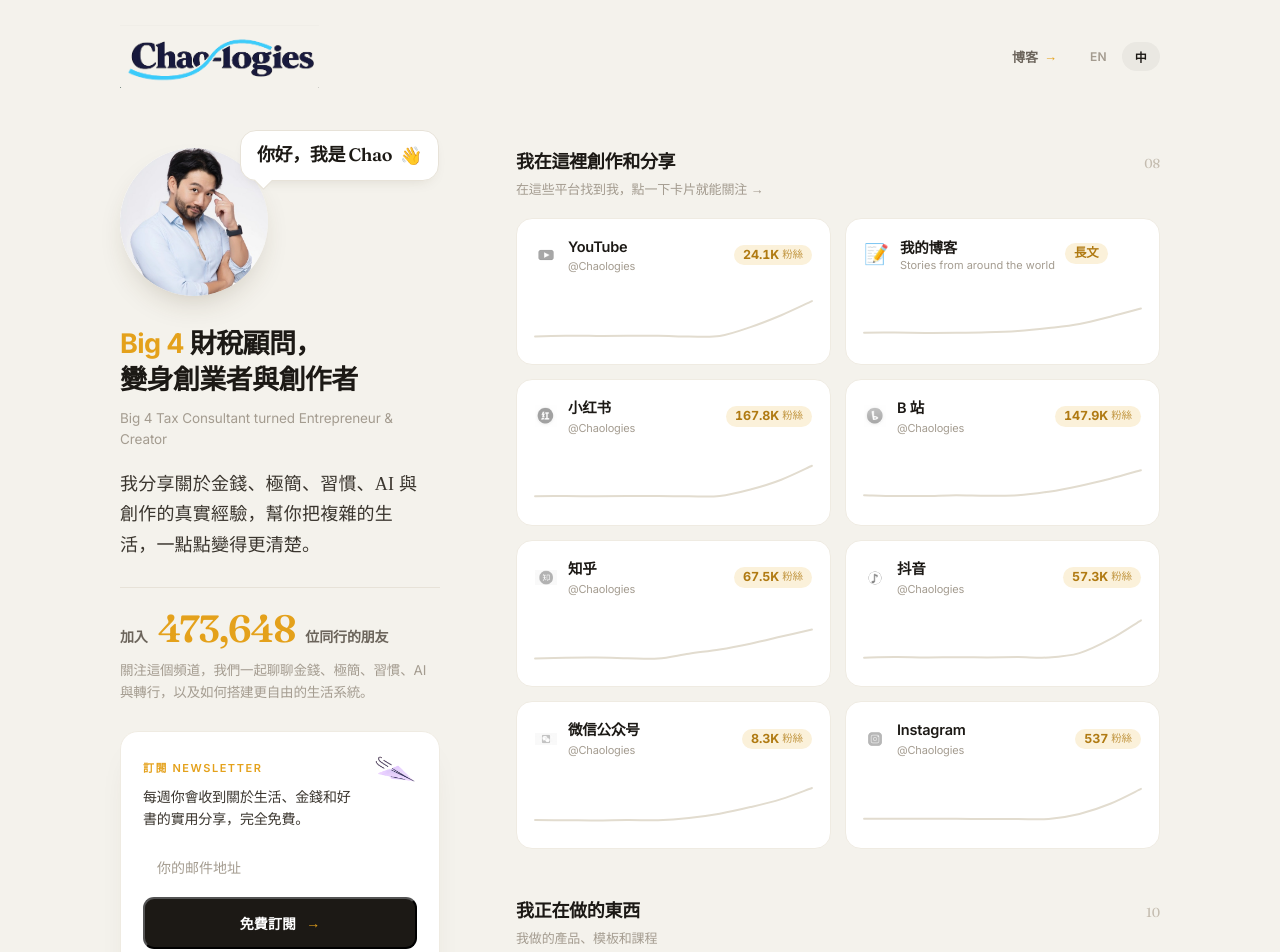
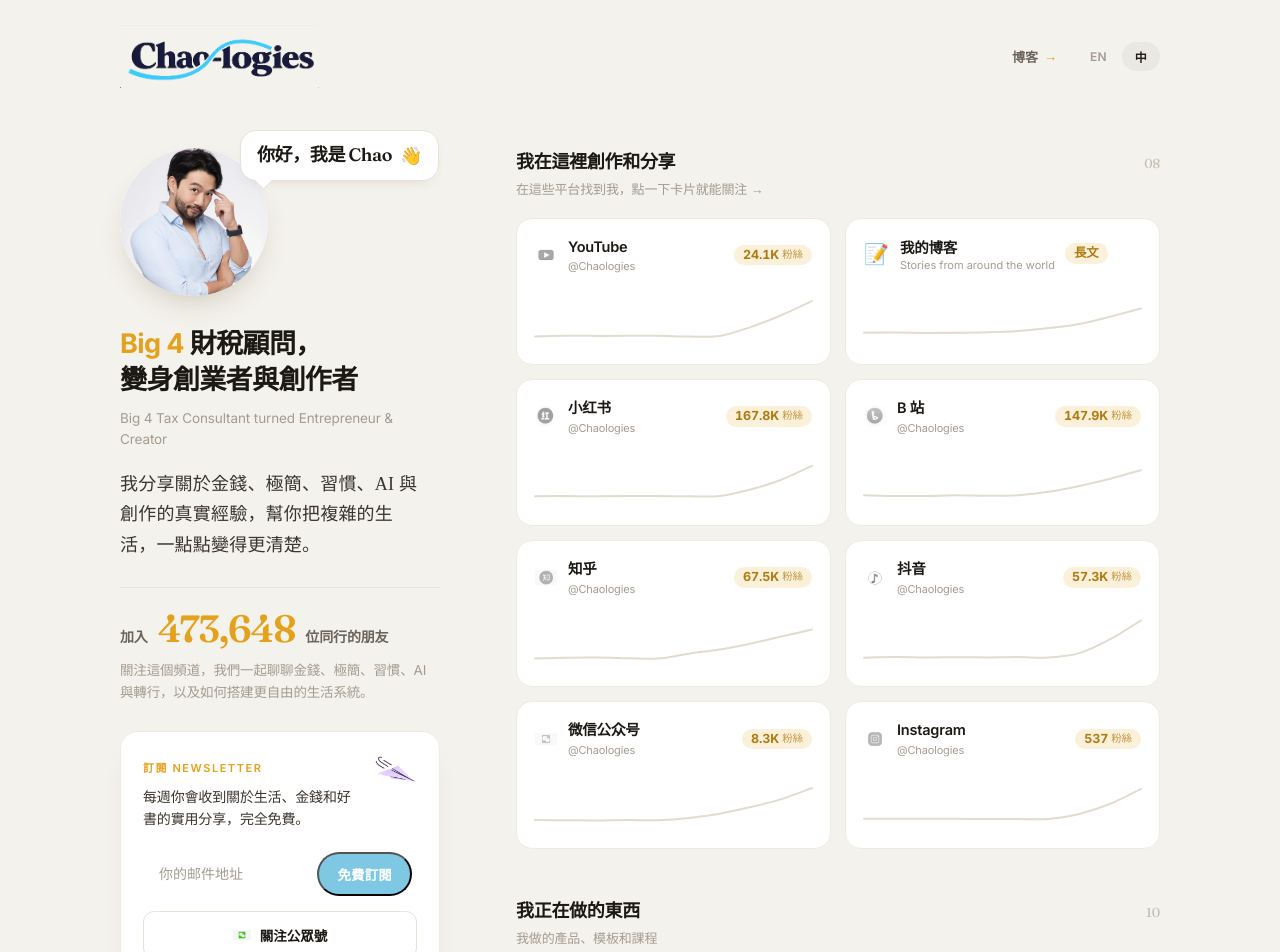
Before and after one commit to chaojwang/chaologies-page, a React (Vite) app: page / in a window 1280 px wide. Shown: the top 952 px of the page. Built offline with nearby package versions, Linux system fonts and the light colour scheme; no server answers; the database is empty; a web font is replaced by a local one.

Commit message:
Redesign subscribe form as pill with hover text swap (zh↔en)
Co-Authored-By: Claude Sonnet 4.6 <noreply@anthropic.com>

```diff
--- a/src/App.jsx
+++ b/src/App.jsx
@@ -329,9 +329,9 @@ function Profile({ lang, data }) {
               value={email}
               onChange={(e) => { setEmail(e.target.value); setSubState("idle"); }}
             />
-            <button className="cta" type="submit" disabled={subState === "loading"}>
-              <span>{subState === "loading" ? "…" : COPY.subscribe[lang]}</span>
-              <span className="arr">→</span>
+            <button className="cta sub-cta" type="submit" disabled={subState === "loading"}>
+              <span className="sub-cta-zh">{subState === "loading" ? "…" : "免費訂閱"}</span>
+              <span className="sub-cta-en">Subscribe</span>
             </button>
             {subState === "error" && (
               <p className="sub-error">{lang === "zh" ? "出錯了，請稍後再試" : "Something went wrong, try again"}</p>
--- a/src/index.css
+++ b/src/index.css
@@ -199,17 +199,35 @@ button { font-family: inherit; }
 .cta:active { transform: scale(0.985); }
 .cta-fine { font-size: 11.5px; color: var(--ink-3); margin-top: 11px; font-style: italic; }
 
-.sub-form { display: flex; flex-direction: column; gap: 8px; margin-bottom: 10px; }
-.sub-email {
-  width: 100%; padding: 13px 14px; border-radius: var(--r-sm);
-  border: 1.5px solid var(--border); background: #fff;
-  font-size: 14px; color: var(--ink); outline: none;
+.sub-form {
+  display: flex; flex-direction: row; align-items: center;
+  gap: 0; margin-bottom: 10px;
+  background: var(--surface); border-radius: 999px;
+  padding: 5px 5px 5px 16px;
+  border: 1.5px solid var(--border);
   transition: border-color var(--ease);
 }
-.sub-email:focus { border-color: var(--honey); }
+.sub-form:focus-within { border-color: #7ec8e3; }
+.sub-email {
+  flex: 1; border: none; background: transparent;
+  font-size: 14px; color: var(--ink); outline: none; min-width: 0;
+}
 .sub-email::placeholder { color: var(--ink-3); }
+.sub-form .cta {
+  flex-shrink: 0; width: auto; padding: 10px 18px;
+  border-radius: 999px; background: #7ec8e3; color: #fff;
+  font-size: 13.5px; font-weight: 700; letter-spacing: 0.01em;
+  transition: background var(--ease), transform var(--ease);
+  white-space: nowrap;
+}
+.sub-form .cta:hover { background: #5ab8d8; }
+.sub-form .cta:active { transform: scale(0.97); }
+.sub-form .cta .arr { display: none; }
+.sub-cta-en { display: none; }
+.sub-form .cta:hover .sub-cta-zh { display: none; }
+.sub-form .cta:hover .sub-cta-en { display: inline; }
 .sub-success { font-size: 14px; font-weight: 600; color: #2a9d5c; padding: 14px 0; }
-.sub-error { font-size: 12px; color: #c0392b; margin-top: 4px; }
+.sub-error { font-size: 12px; color: #c0392b; margin-top: 6px; padding-left: 4px; }
 
 .sub-btns { display: flex; flex-direction: column; gap: 10px; }
 .sub-wechat {
```
